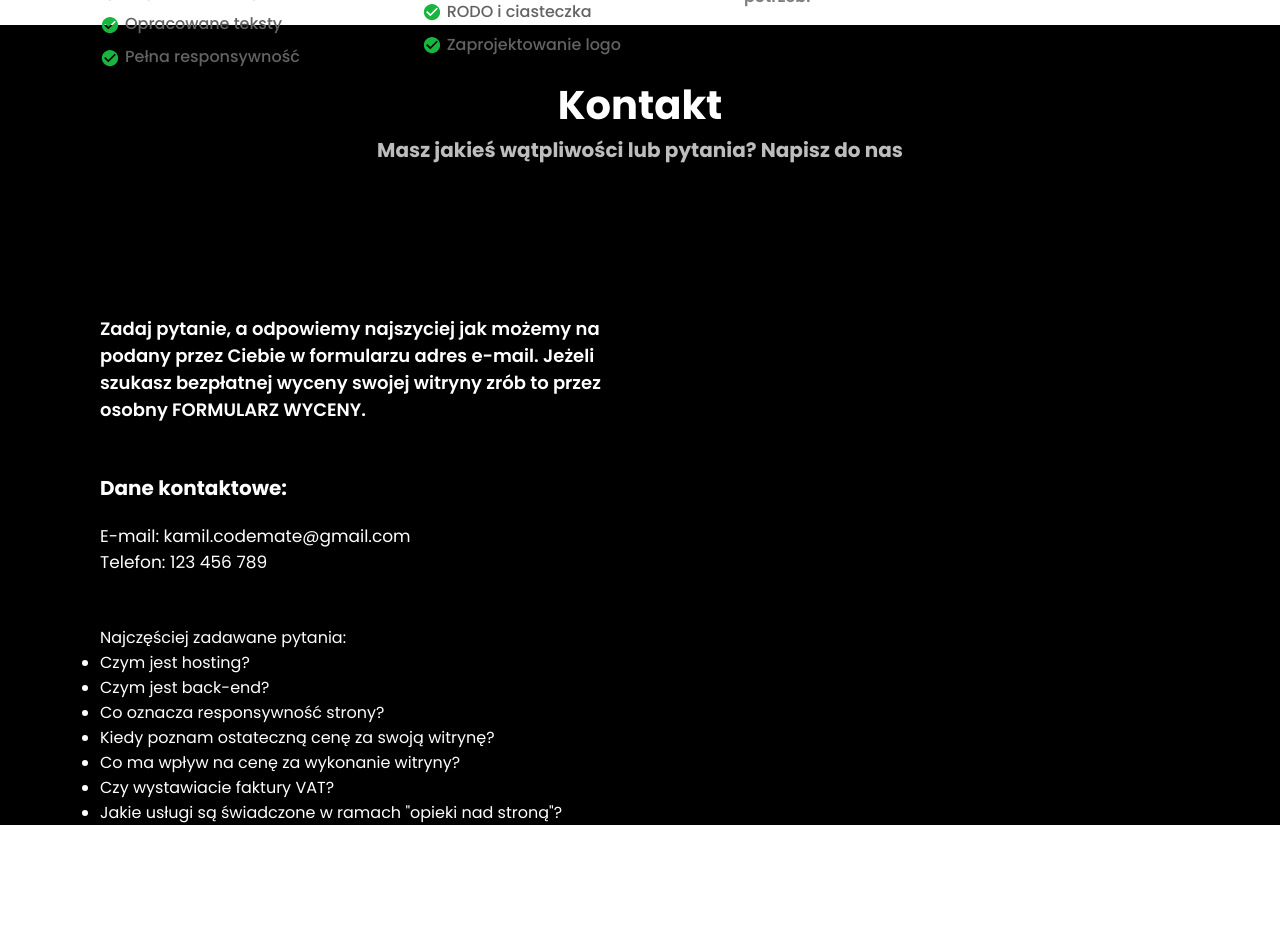
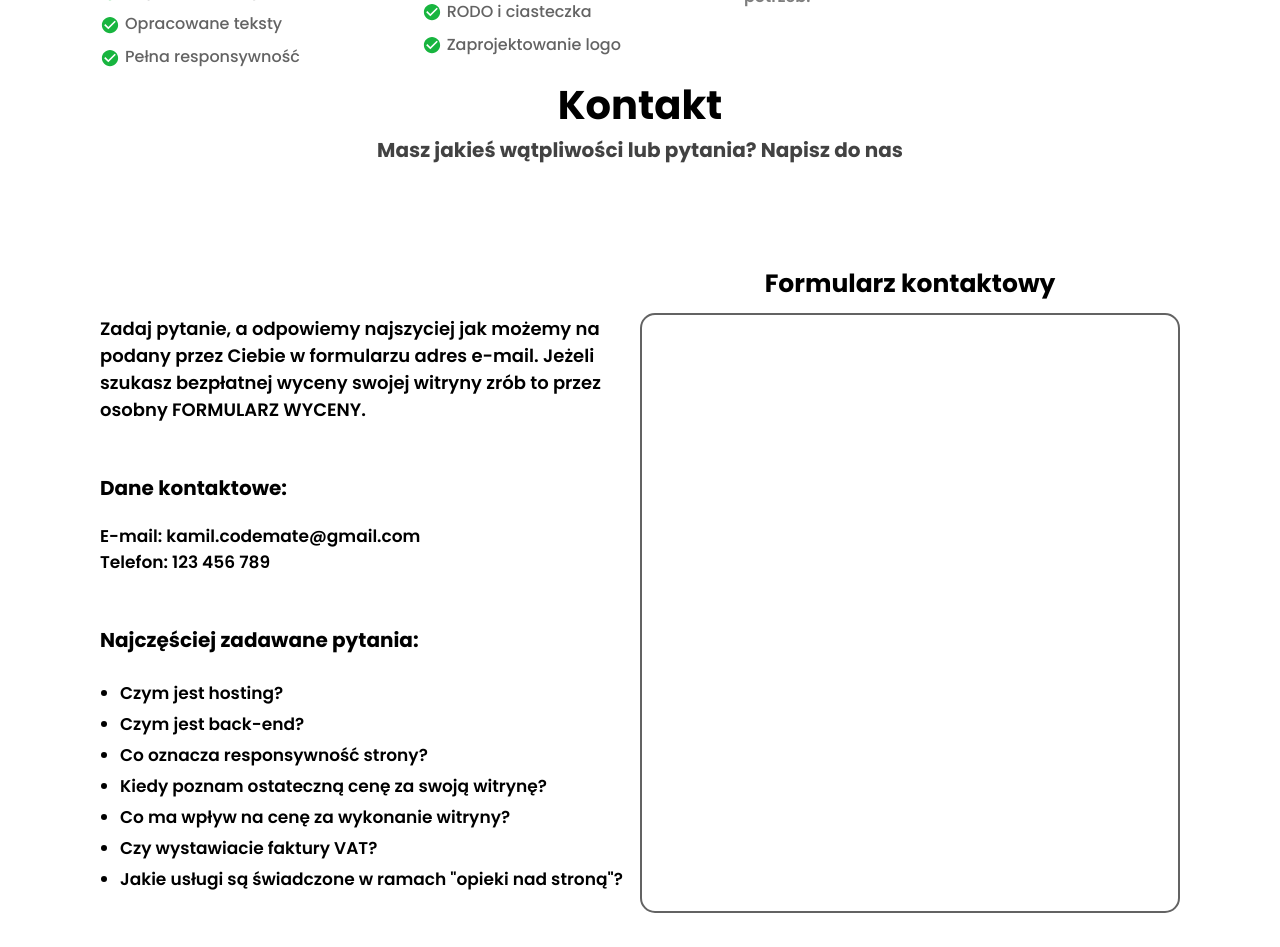
Before and after one commit to KamilCodemate/KamilCodemateWebsite, a React (Create React App) app: page / in a window 1280 px wide. Shown: the part 3320-4267 px from the top of the page. Before the commit the page ends 4145 px from the top, so only its background shows below. Built offline with nearby package versions, Linux system fonts and the light colour scheme.

Commit message:
Some changes

```diff
--- a/src/Pages/MainPage.tsx
+++ b/src/Pages/MainPage.tsx
@@ -241,8 +241,8 @@ const MainPage: React.FC = () => {
       </div>
       <div id='contact'>
         <div className='section-title'>
-          <span className='first-section-title whitened'>Kontakt</span>
-          <span className='second-section-title whitened'>Masz jakieś wątpliwości lub pytania? Napisz do nas</span>
+          <span className='first-section-title blacked'>Kontakt</span>
+          <span className='second-section-title blacked'>Masz jakieś wątpliwości lub pytania? Napisz do nas</span>
         </div>
         <div className='contact-cols'>
           <div className='contact-left-col'>
@@ -272,7 +272,14 @@ const MainPage: React.FC = () => {
               </div>
             </div>
           </div>
-          <div className='contact-right-col'></div>
+          <div className='contact-right-col'>
+            <div className='contact-form-title'>Formularz kontaktowy</div>
+            <div className='contact-form'>
+              <form>
+                <div className='name-surname'></div>
+              </form>
+            </div>
+          </div>
         </div>
       </div>
     </div>
--- a/src/Pages/PageStyles/MainPage.scss
+++ b/src/Pages/PageStyles/MainPage.scss
@@ -310,8 +310,8 @@
 #contact {
   min-height: 100vh;
   width: 100%;
-  background-color: black;
-  color: white;
+  background-color: white;
+  color: blackwhite;
 
   .contact-cols {
     width: 100%;
@@ -334,6 +334,7 @@
         display: flex;
         flex-direction: column;
         width: 100%;
+        font-weight: 600;
 
         .contact-info-title {
           font-size: 20px;
@@ -345,6 +346,84 @@
           margin-bottom: 50px;
         }
       }
+      .faq {
+        display: flex;
+        flex-direction: column;
+
+        .faq-title {
+          font-size: 20px;
+          font-weight: bold;
+          margin-bottom: 20px;
+        }
+        .faq-content {
+          font-size: 17px;
+          margin-bottom: 50px;
+          font-weight: 600;
+
+          ul {
+            list-style-type: disc;
+            padding-left: 20px;
+
+            li {
+              margin-top: 5px;
+              margin-bottom: 5px;
+            }
+          }
+        }
+      }
+    }
+    .contact-right-col {
+      width: 50%;
+      display: flex;
+      flex-direction: column;
+
+      .contact-form-title {
+        width: 100%;
+        display: flex;
+        align-items: center;
+        justify-content: center;
+        font-weight: bold;
+        font-size: 25px;
+        margin-bottom: 10px;
+      }
+      .contact-form {
+        display: flex;
+        align-items: center;
+        justify-content: center;
+        form {
+          padding-top: 20px;
+          display: block;
+          width: 700px;
+          height: 600px;
+          border: 2px solid rgb(99, 99, 99);
+          border-radius: 15px;
+
+          .name-surname {
+            width: 100%;
+            display: flex;
+
+            div {
+              width: 50%;
+              display: flex;
+              flex-direction: column;
+              padding-left: 20px;
+              justify-content: center;
+              flex-direction: column;
+              font-size: 18px;
+              input {
+                width: 80%;
+                height: 40px;
+                border: 1px solid white;
+                background-color: transparent;
+                color: white;
+                font-size: 15px;
+                padding-left: 20px;
+                margin-top: 10px;
+              }
+            }
+          }
+        }
+      }
     }
   }
 }
```
